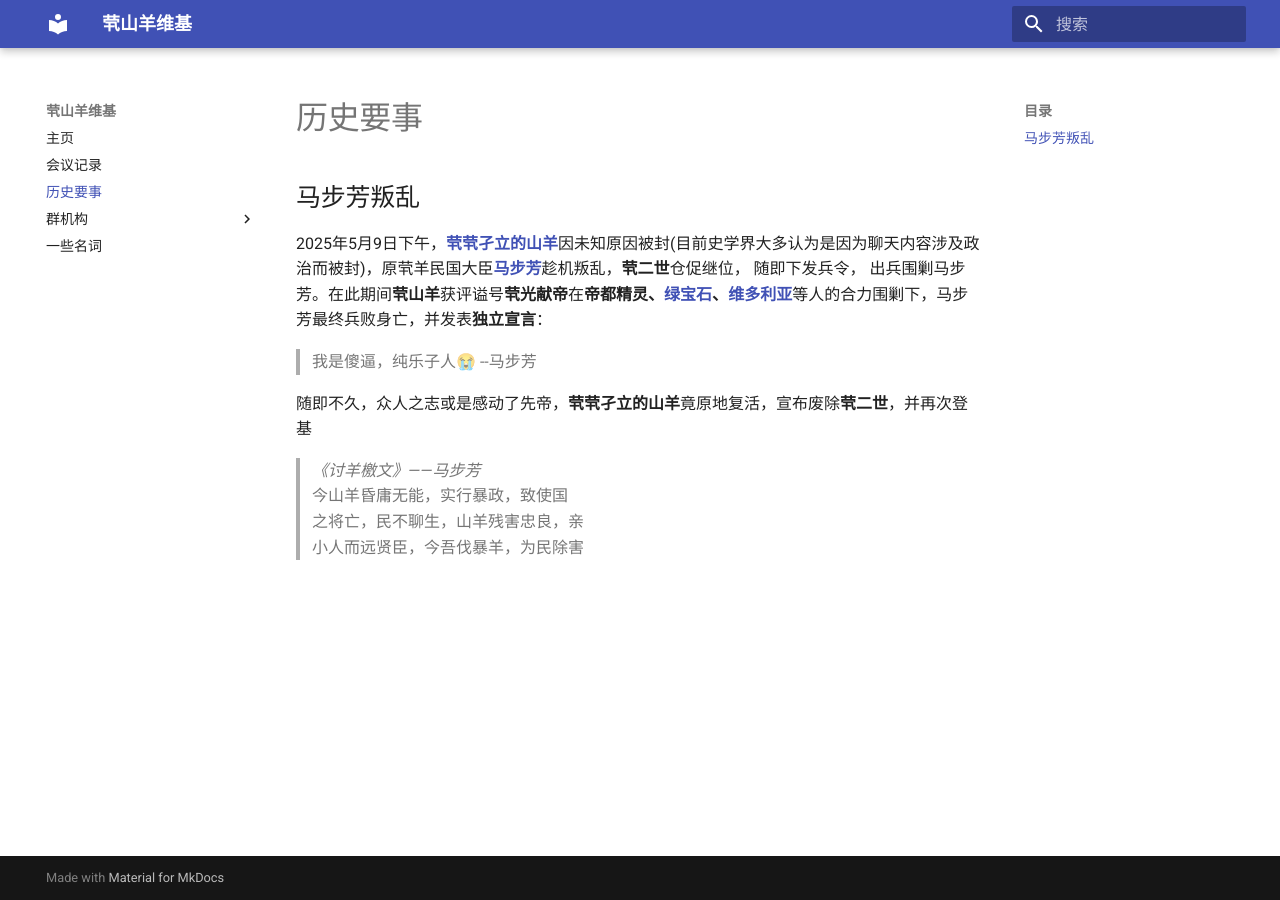
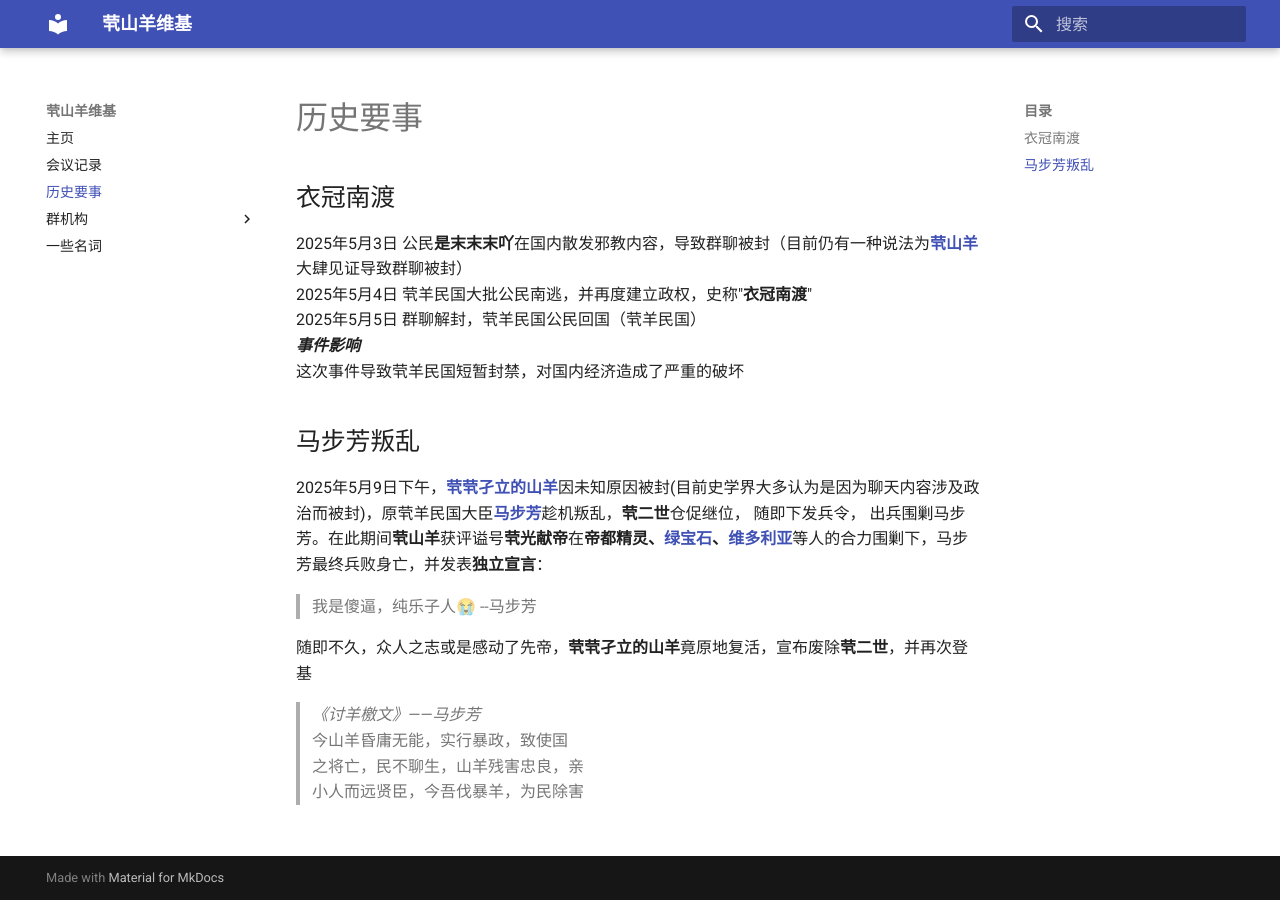
Before and after one commit to qqjldsy/GoatBook-Source, an MkDocs documentation site: the page built from docs/lsys.md, in a window 1280 px wide. Built offline with MkDocs 1.6.1 and Material for MkDocs 9.7.7, drawn with Linux system fonts in a browser that asks for light colours.

Commit message:
Update lsys.md

```diff
--- a/docs/lsys.md
+++ b/docs/lsys.md
@@ -1,4 +1,11 @@
 # 历史要事
+
+## 衣冠南渡
+2025年5月3日 公民**是末末末吖**在国内散发邪教内容，导致群聊被封（目前仍有一种说法为[**茕山羊**](name.md#_4)大肆见证导致群聊被封）
+2025年5月4日 茕羊民国大批公民南逃，并再度建立政权，史称"**衣冠南渡**"
+2025年5月5日 群聊解封，茕羊民国公民回国（茕羊民国）
+***事件影响***
+这次事件导致茕羊民国短暂封禁，对国内经济造成了严重的破坏
 
 ## 马步芳叛乱
 
```
